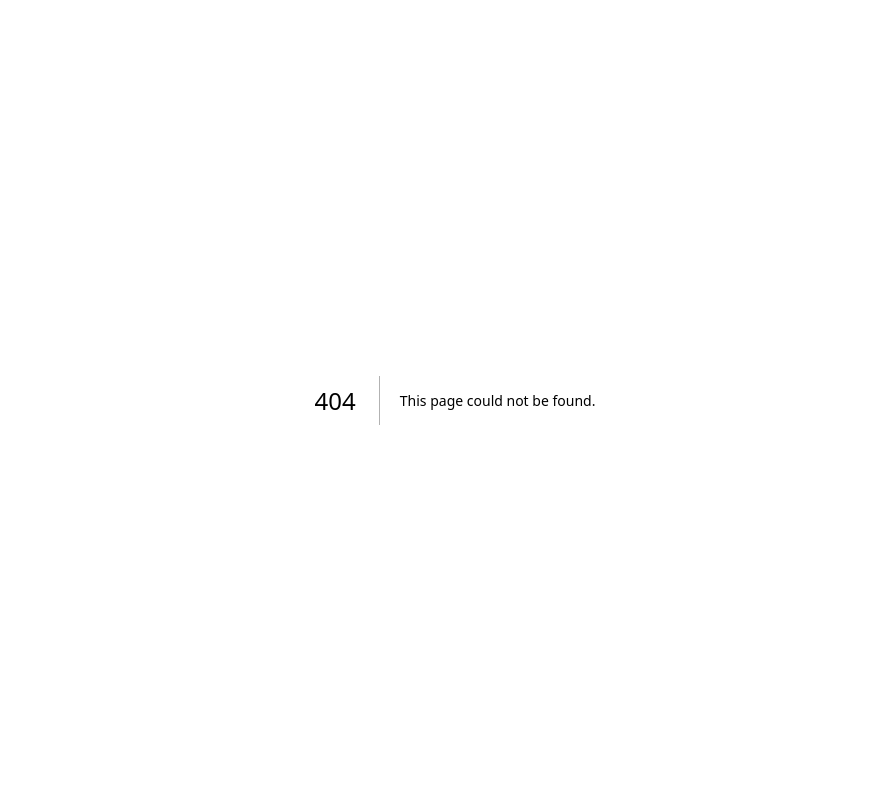
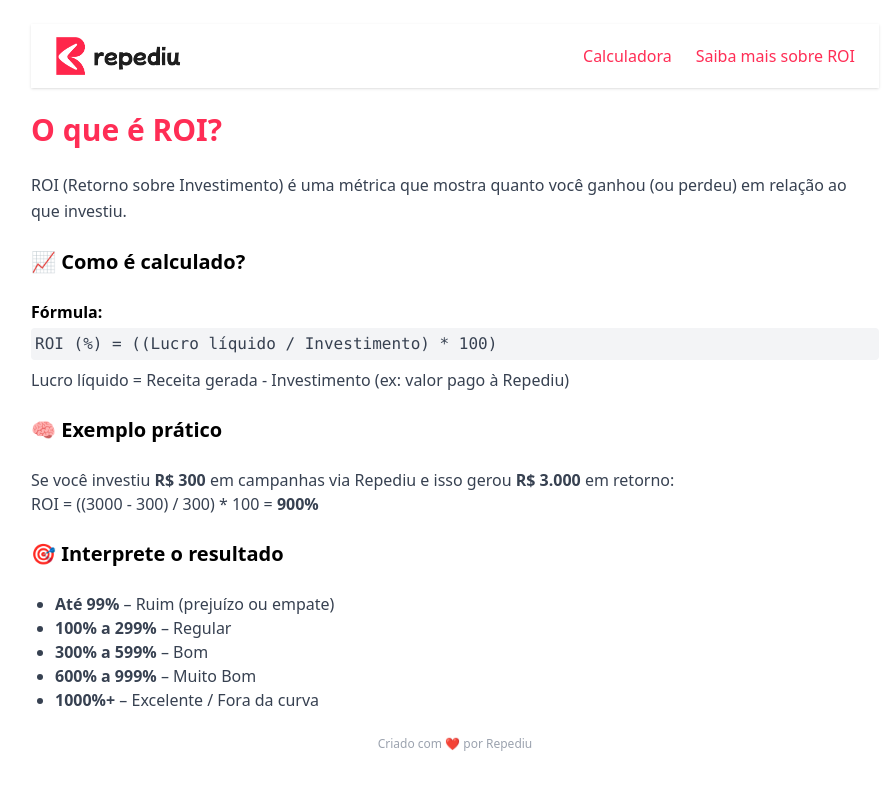
Before and after one commit to mateushclima/calculadoraderoi, a Next.js app: page /roi in a window 1280 px wide. Before the commit this address had no page. Shown: the top 790 px of the page, without its empty margins (185-1070 px from the left). Built offline with nearby package versions, Linux system fonts and the light colour scheme.

Commit message:
Add files via upload

```diff
--- a/pages/index.js
+++ b/pages/index.js
@@ -1,6 +1,5 @@
 
 import { useState } from "react";
-
 
 export default function Home() {
   const [nomeCliente, setNomeCliente] = useState("");
@@ -47,8 +46,17 @@ export default function Home() {
 
   return (
     <main className="max-w-4xl mx-auto p-6 space-y-6 font-sans">
-      <img src="/repediu-logo.png" alt="Repediu" className="h-12" />
-      <h1 className="text-2xl font-bold text-[#FF2D55]">Calculadora de ROI - Repediu</h1>
+      <header className="bg-white shadow sticky top-0 z-10">
+        <div className="max-w-5xl mx-auto px-6 py-3 flex justify-between items-center">
+          <img src="/repediu-logo.png" alt="Repediu" className="h-10" />
+          <nav className="flex gap-6 text-repediu font-medium">
+            <a href="/" className="hover:underline underline-offset-4 transition">Calculadora</a>
+            <a href="/roi" className="hover:underline underline-offset-4 transition">Saiba mais sobre ROI</a>
+          </nav>
+        </div>
+      </header>
+
+      <h1 className="text-2xl font-bold text-repediu">Calculadora de ROI</h1>
 
       <div className="grid grid-cols-1 sm:grid-cols-2 gap-4 p-4 border rounded-2xl shadow-md bg-white">
         <div className="sm:col-span-2">
@@ -78,7 +86,7 @@ export default function Home() {
       </div>
 
       <div id="resultado-pdf" className="p-4 border rounded-2xl shadow-md bg-white space-y-3">
-        <h2 className="text-lg font-semibold text-[#FF2D55] border-b pb-1">📊 Resultados automáticos</h2>
+        <h2 className="text-lg font-semibold text-repediu border-b pb-1">📊 Resultados automáticos</h2>
         <p><strong>Cliente:</strong> {nomeCliente}</p>
         <p><strong>Clientes que retornaram:</strong> {convertidos.toFixed(2)}</p>
         <p><strong>Receita gerada:</strong> {receita.toLocaleString('pt-BR', { style: 'currency', currency: 'BRL' })}</p>
@@ -95,7 +103,7 @@ export default function Home() {
       </div>
 
       <div className="text-right">
-        <button onClick={exportarPDF} className="px-4 py-2 bg-[#FF2D55] text-white rounded shadow-md">Exportar PDF</button>
+        <button onClick={exportarPDF} className="px-4 py-2 bg-repediu text-white rounded shadow-md">Exportar PDF</button>
       </div>
 
       <p className="text-center text-xs text-gray-400 mt-6">Criado com ❤️ por Repediu</p>
--- /dev/null
+++ b/pages/roi.js
@@ -0,0 +1,52 @@
+
+import Link from "next/link";
+
+export default function ROIInfo() {
+  return (
+    <main className="max-w-4xl mx-auto p-6 font-sans space-y-6">
+      <header className="bg-white shadow sticky top-0 z-10">
+        <div className="max-w-5xl mx-auto px-6 py-3 flex justify-between items-center">
+          <img src="/repediu-logo.png" alt="Repediu" className="h-10" />
+          <nav className="flex gap-6 text-repediu font-medium">
+            <Link href="/" className="hover:underline underline-offset-4 transition">Calculadora</Link>
+            <Link href="/roi" className="hover:underline underline-offset-4 transition">Saiba mais sobre ROI</Link>
+          </nav>
+        </div>
+      </header>
+
+      <h1 className="text-3xl font-bold text-repediu">O que é ROI?</h1>
+      <p className="text-gray-700 leading-relaxed">
+        ROI (Retorno sobre Investimento) é uma métrica que mostra quanto você ganhou (ou perdeu) em relação ao que investiu.
+      </p>
+
+      <h2 className="text-xl font-semibold mt-6">📈 Como é calculado?</h2>
+      <p className="text-gray-700">
+        <strong className="text-black">Fórmula:</strong><br />
+        <code className="bg-gray-100 p-1 rounded block mt-1">
+          ROI (%) = ((Lucro líquido / Investimento) * 100)
+        </code>
+        <span className="block mt-2">Lucro líquido = Receita gerada - Investimento (ex: valor pago à Repediu)</span>
+      </p>
+
+      <h2 className="text-xl font-semibold mt-6">🧠 Exemplo prático</h2>
+      <p className="text-gray-700">
+        Se você investiu <strong>R$ 300</strong> em campanhas via Repediu e isso gerou <strong>R$ 3.000</strong> em retorno:
+        <br />
+        ROI = ((3000 - 300) / 300) * 100 = <strong>900%</strong>
+      </p>
+
+      <h2 className="text-xl font-semibold mt-6">🎯 Interprete o resultado</h2>
+      <ul className="list-disc pl-6 text-gray-700">
+        <li><strong>Até 99%</strong> – Ruim (prejuízo ou empate)</li>
+        <li><strong>100% a 299%</strong> – Regular</li>
+        <li><strong>300% a 599%</strong> – Bom</li>
+        <li><strong>600% a 999%</strong> – Muito Bom</li>
+        <li><strong>1000%+</strong> – Excelente / Fora da curva</li>
+      </ul>
+
+      <footer className="text-center text-xs text-gray-400 mt-12">
+        Criado com ❤️ por Repediu
+      </footer>
+    </main>
+  );
+}
--- a/tailwind.config.js
+++ b/tailwind.config.js
@@ -1,7 +1,12 @@
+
 module.exports = {
   content: ["./pages/**/*.{js,ts,jsx,tsx}"],
   theme: {
-    extend: {},
+    extend: {
+      colors: {
+        repediu: "#FF2D55",
+      },
+    },
   },
   plugins: [],
 }
```
Also changed, not shown: 1 other file (tests, documents, lock files or other folders).
